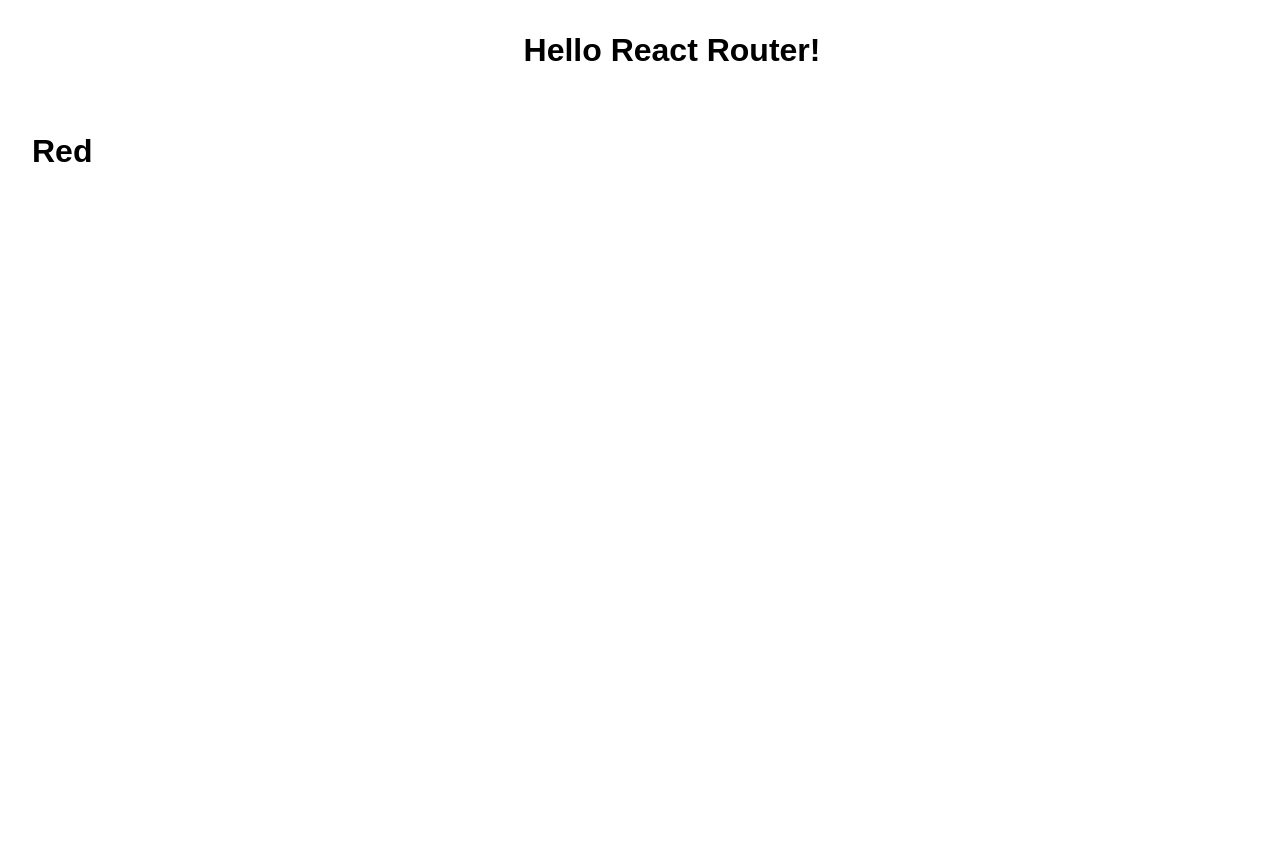
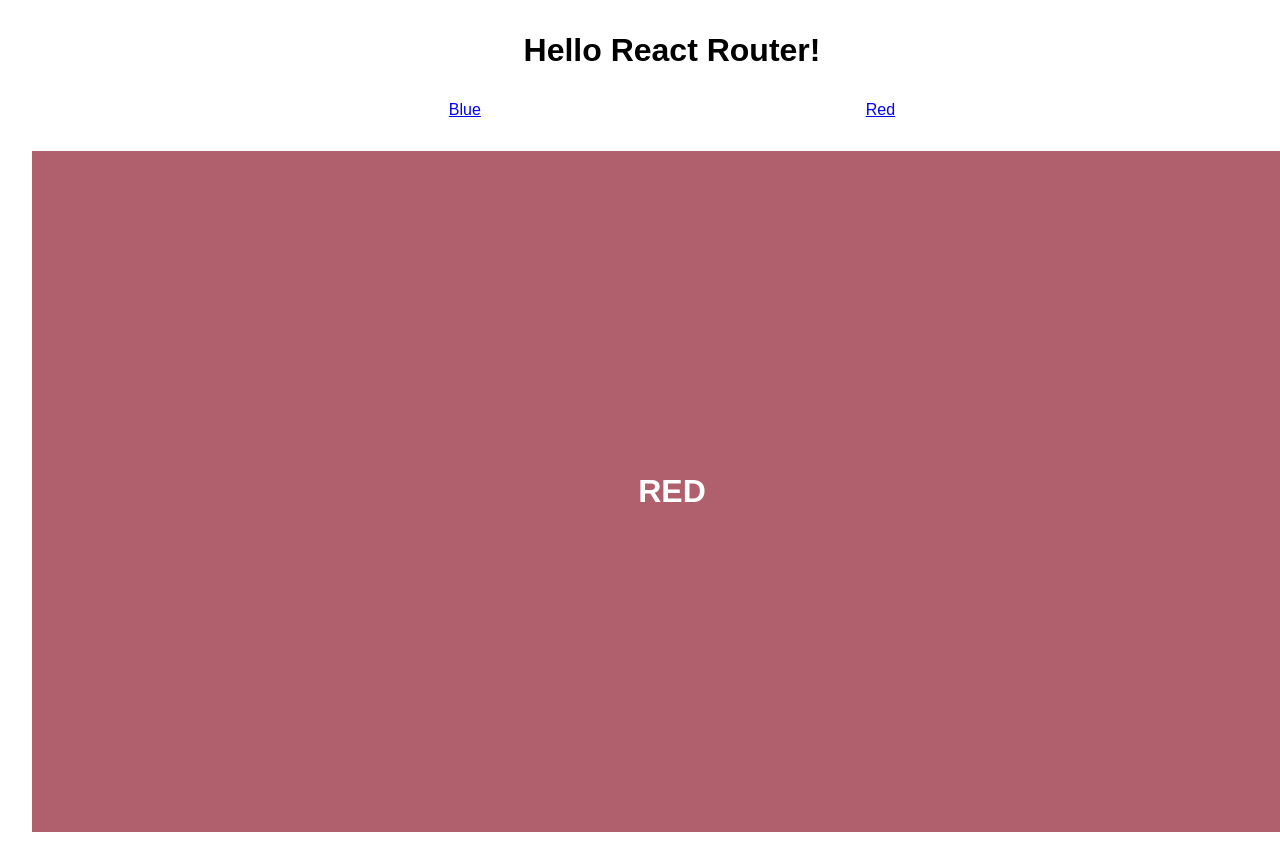
Before and after one commit to PeopleMakeCulture/fsa-react-router, a React (Vite) app: page /red in a window 1280 px wide. Shown: the top 864 px of the page. Built offline with nearby package versions, Linux system fonts and the light colour scheme.

Commit message:
add ts components red and blue

```diff
--- a/src/App.tsx
+++ b/src/App.tsx
@@ -1,19 +1,21 @@
-import { useState } from 'react'
-import { Routes, Route } from 'react-router-dom'
+import { Routes, Route, Link } from 'react-router-dom'
 import './App.css'
-
+import Red  from './components/Red'
+import Blue from './components/Blue'
 const App: React.FunctionComponent = () => {
-  const [count, setCount] = useState(0)
 
   return (
     <>
 <div id="container">
 <h1>Hello React Router!</h1>
-<div id="navbar">{/* navigation here */}</div>
+<div id="navbar">
+  <Link to="/blue">Blue</Link>
+  <Link to="/red">Red</Link>
+</div>
 <div id="main-section">
   <Routes>
-    <Route path="/blue" element={<h1>Blue</h1>} />
-    <Route path="/red" element={<h1>Red</h1>} />
+    <Route path="/blue" element={<Blue/>} />
+    <Route path="/red" element={<Red/>} />
   </Routes>
   </div>
 </div>
--- /dev/null
+++ b/src/components/Blue.tsx
@@ -0,0 +1,9 @@
+const Blue: React.FC = () => {
+  return (
+    <div className="blue">
+      <h1>BLUE</h1>
+    </div>
+  );
+}
+
+export default Blue
--- /dev/null
+++ b/src/components/Red.tsx
@@ -0,0 +1,9 @@
+const Red: React.FC = () => {
+  return (
+    <div className="red">
+      <h1>RED</h1>
+    </div>
+  )
+}
+
+export default Red
--- a/src/main.tsx
+++ b/src/main.tsx
@@ -11,5 +11,5 @@
     <BrowserRouter>
       <App />
     </BrowserRouter>
-  </React.StrictMode>,
+  </React.StrictMode>
 )
```
